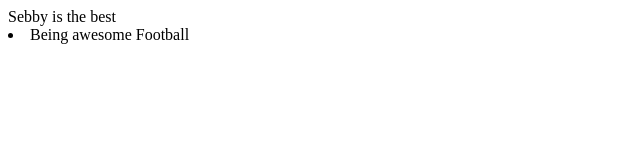
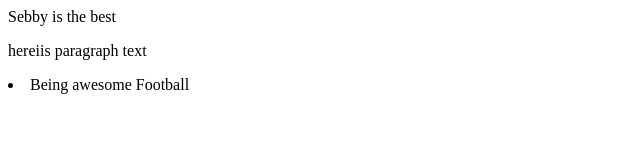
Before and after one commit to sebbycoulson/Sebbyweb, a plain HTML site: page index.html in a window 1280 px wide. Shown: the whole page, without its empty margins (0-640 px from the left). Drawn offline with Linux system fonts and the light colour scheme.

Commit message:
Update index.html

```diff
--- a/index.html
+++ b/index.html
@@ -3,7 +3,7 @@
 <html>
 <body>
 <head>Sebby is the best </head>
-
+  <p>hereiis paragraph text</p>
 <li>
   Being awesome
   Football
```
